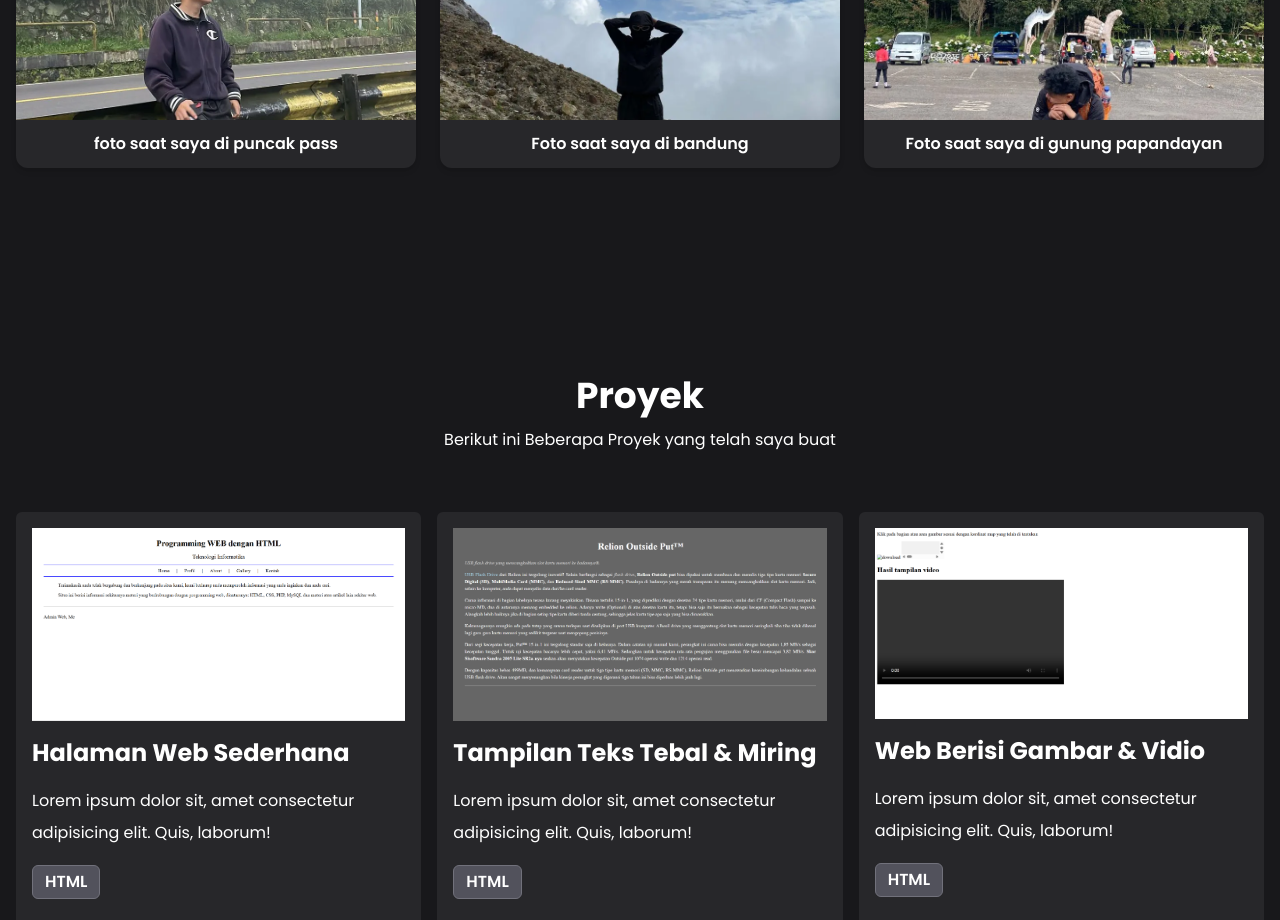
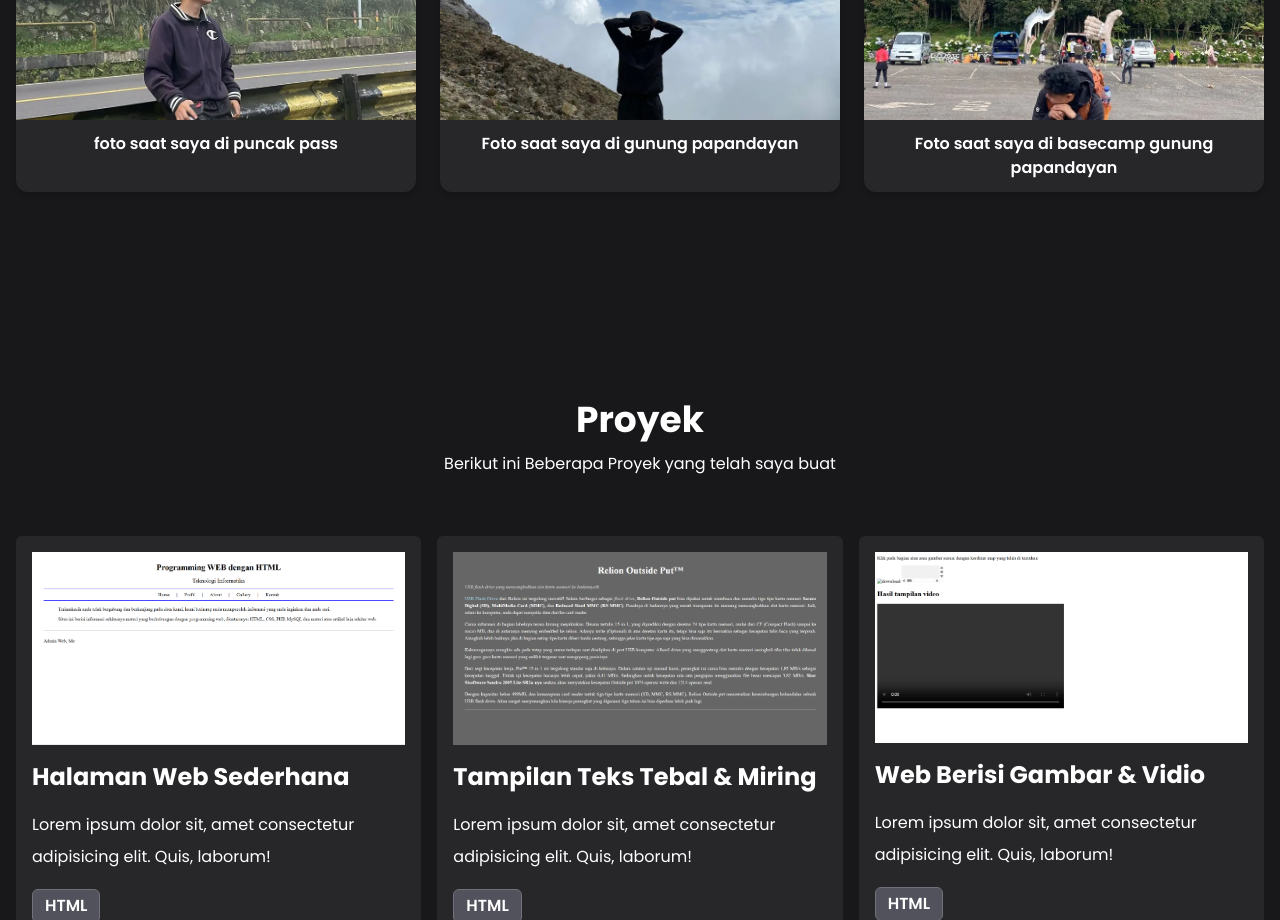
Before and after one commit to zackychaerul/portofolio2, a React (Vite) app: page / in a window 1280 px wide. Shown: the part 2180-3100 px from the top of the page. Built offline with nearby package versions, Linux system fonts and the light colour scheme.

Commit message:
update data js

```diff
--- a/src/data.js
+++ b/src/data.js
@@ -170,11 +170,11 @@ export const listGallery = [
   {
     id: 2,
     gambar: Gallery2,
-    nama: "Foto saat saya di bandung",
+    nama: "Foto saat saya di gunung papandayan",
   },
   {
     id: 3,
     gambar: Gallery3,
-    nama: "Foto saat saya di gunung papandayan",
+    nama: "Foto saat saya di basecamp gunung papandayan",
   },
 ];
```
